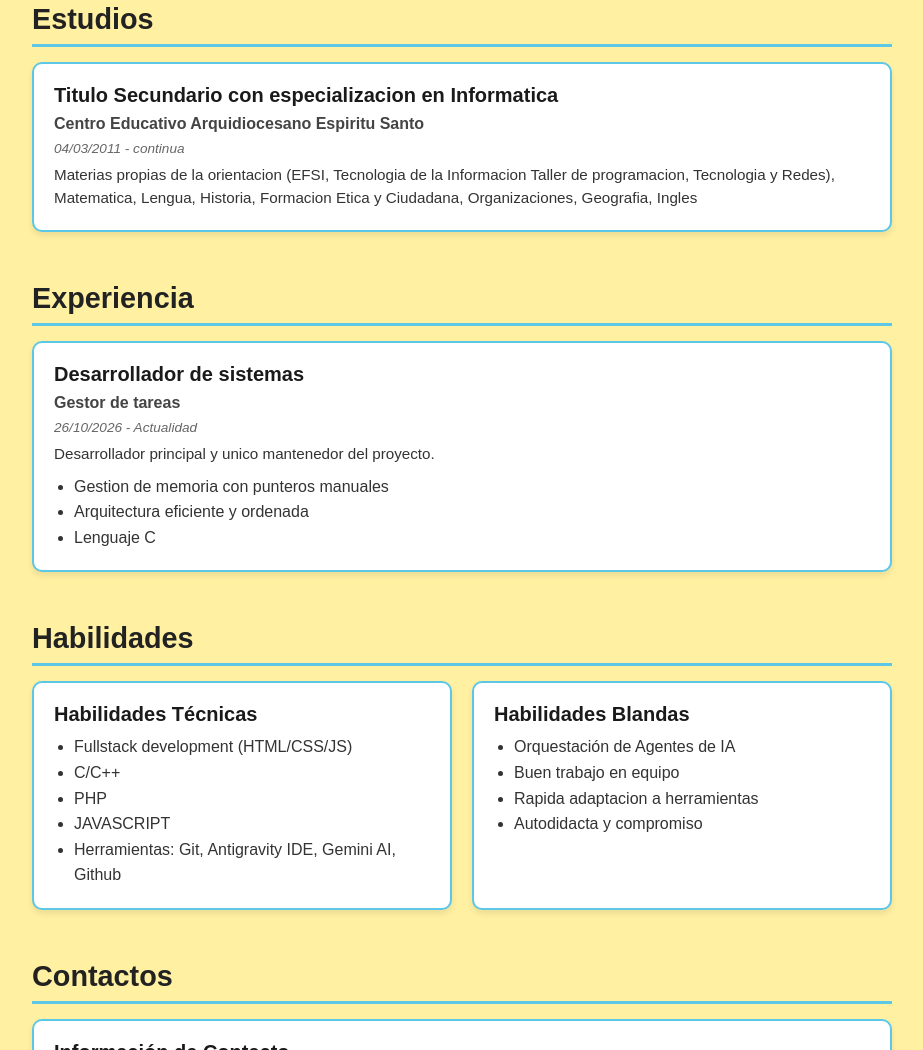
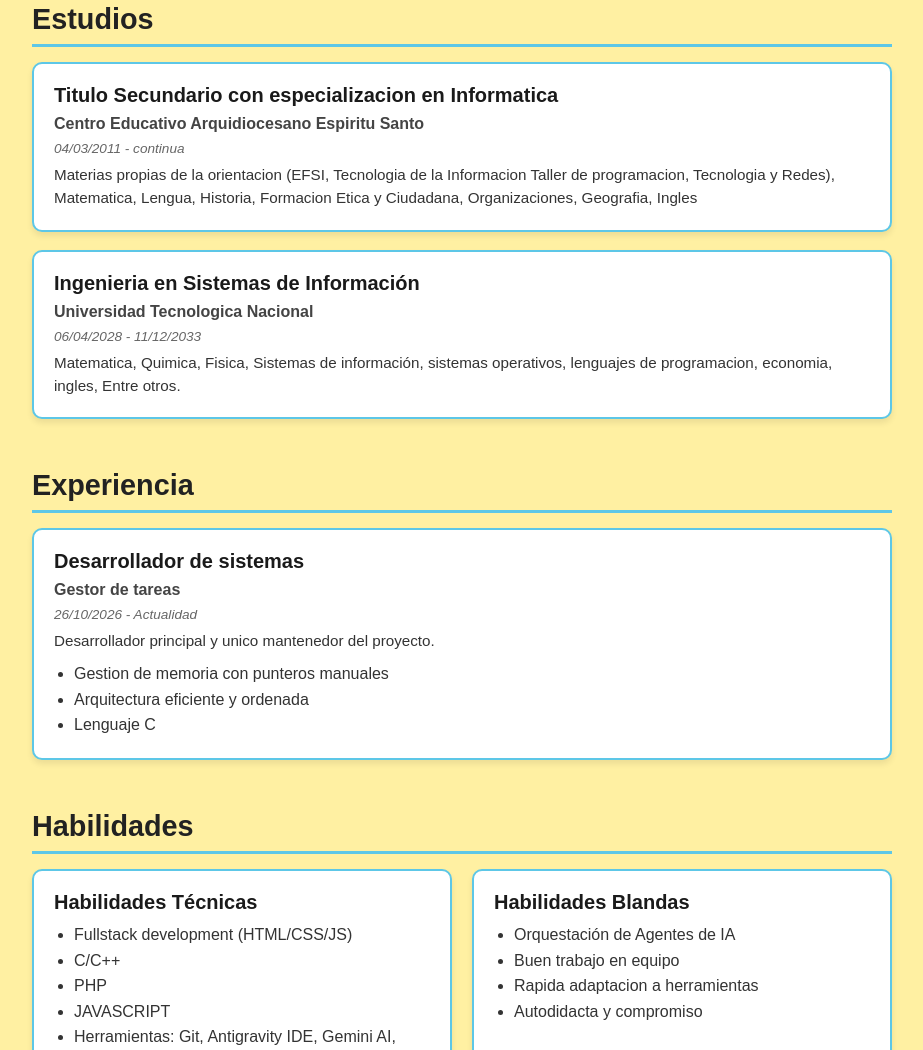
Before and after one commit to matias839/portafolio, a plain HTML site: page index.html in a window 1280 px wide. Shown: the part 704-1754 px from the top of the page, without its empty margins (178-1101 px from the left). Drawn offline with Linux system fonts and the light colour scheme.

Commit message:
ultimos cambios.. creo

```diff
--- a/index.html
+++ b/index.html
@@ -66,6 +66,15 @@
                     <p class="card-descripcion">Materias propias de la orientacion (EFSI, Tecnologia de la Informacion
                         Taller de programacion, Tecnologia y Redes), Matematica, Lengua, Historia, Formacion Etica y
                         Ciudadana, Organizaciones, Geografia, Ingles</p>
+                </article>
+
+                <article class="card">
+                    <h3 class="card-titulo">Ingenieria en Sistemas de Información</h3>
+                    <p class="card-subtitulo">Universidad Tecnologica Nacional</p>
+                    <span class="card-periodo">06/04/2028 - 11/12/2033</span>
+                    <p class="card-descripcion">Matematica, Quimica, Fisica, Sistemas de información,
+                        sistemas operativos, lenguajes de programacion, economia, ingles, Entre otros.
+                    </p>
                 </article>
             </div>
         </section>
```
Also changed, not shown: 1 other file.
